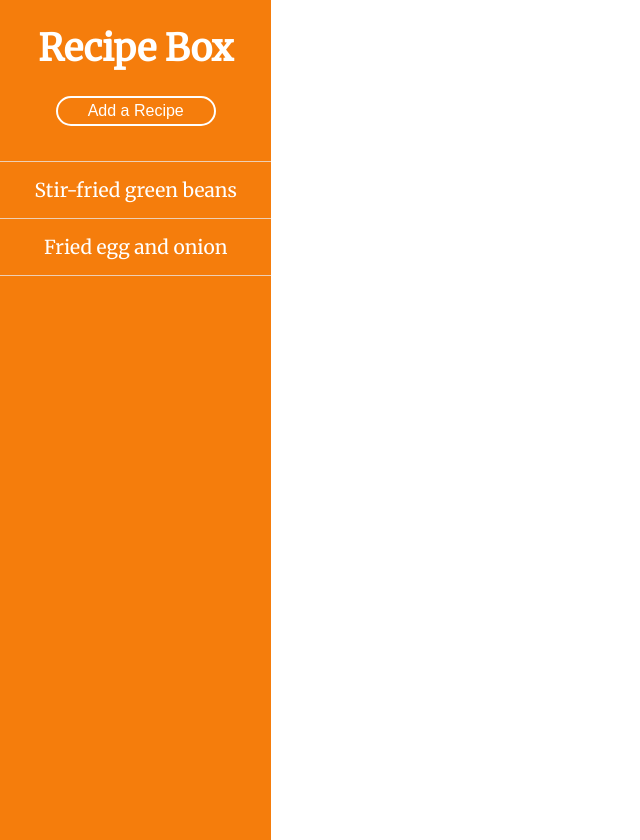
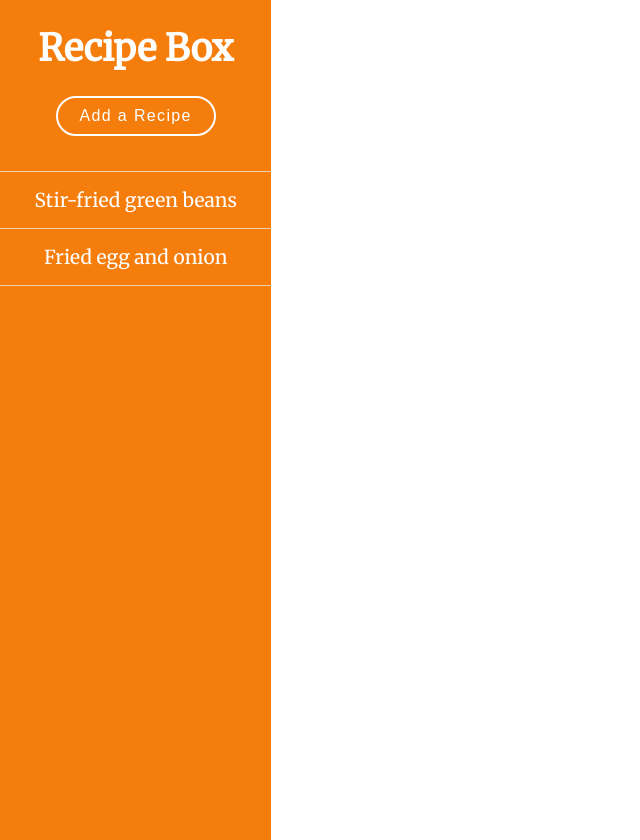
Before and after one commit to tymeart/recipe-box, a React (Create React App) app: page / in a window 1280 px wide. Shown: the whole page, without its empty margins (0-640 px from the left). Built offline with nearby package versions, Linux system fonts and the light colour scheme.

Commit message:
Enlarge and increase letter spacing of add recipe button

```diff
--- a/src/index.css
+++ b/src/index.css
@@ -52,7 +52,8 @@ body {
   border-radius: 20px;
   color: #FFF;
   font-size: 1rem;
-  height: 30px;
+  height: 40px;
+  letter-spacing: 0.085rem;
   width: 10rem;
 }
 
```
